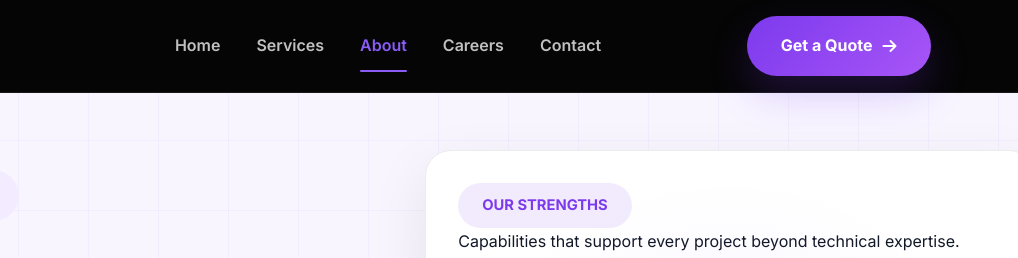
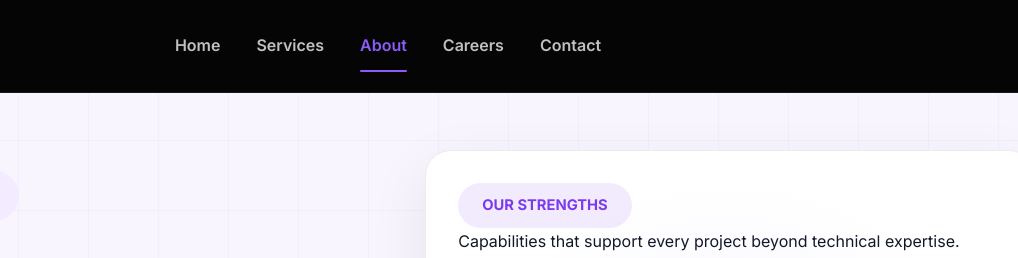
Before and after one commit to khutufun/travik-tech, a plain HTML site: page about.html in a window 1280 px wide. Shown: the top 258 px of the page, 262-1280 px from the left. Drawn offline with Linux system fonts and the light colour scheme.

Commit message:
Remove Get a Quote button

```diff
--- a/about.html
+++ b/about.html
@@ -60,14 +60,6 @@ HEADER
         </nav>
 
         <div class="header-buttons">
-
-            <a href="contact.html" class="button button-primary">
-
-                Get a Quote
-
-                <i class="fa-solid fa-arrow-right"></i>
-
-            </a>
 
         </div>
 
```
Also changed, not shown: careers.html (+0 -5 lines), index.html (+0 -7 lines), services.html (+0 -6 lines).
